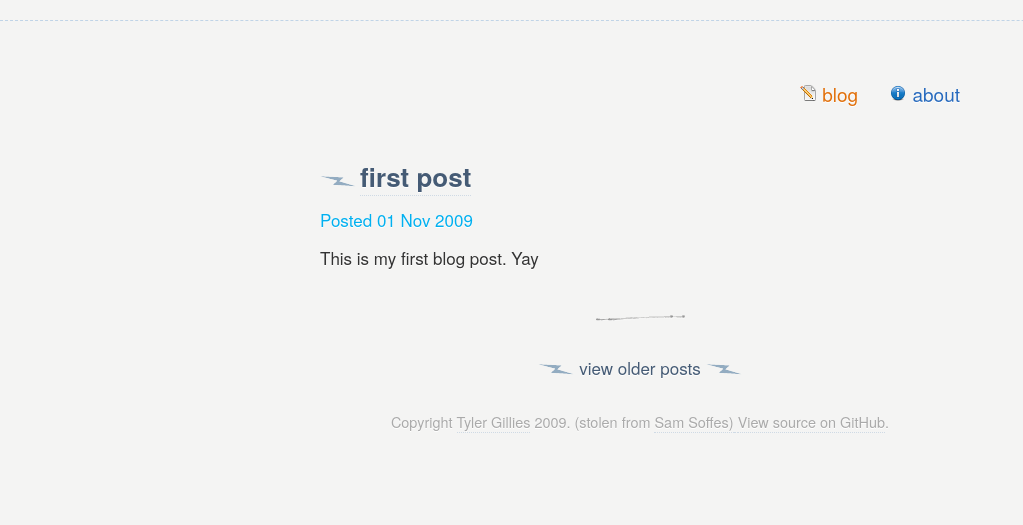
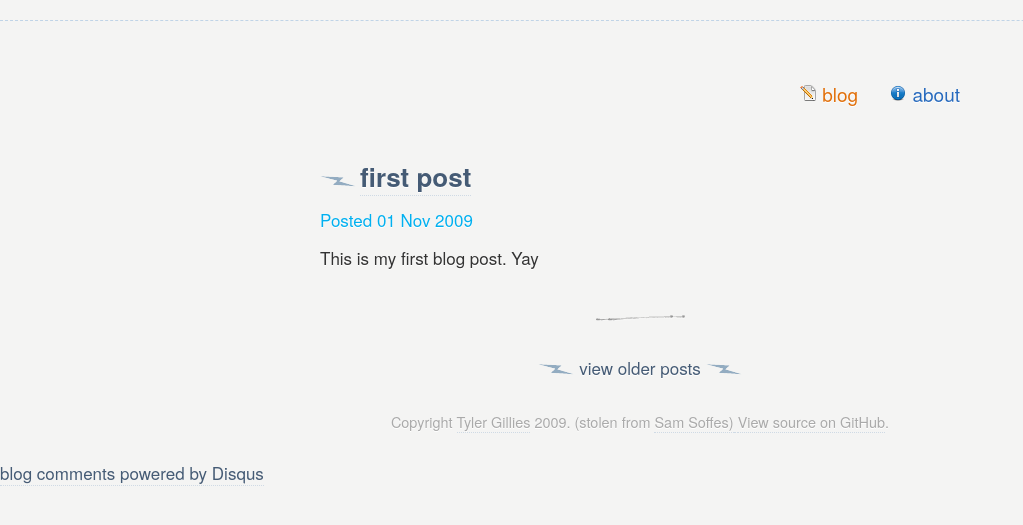
Before and after one commit to hackervera/tjgillies.github.com, a Jekyll site: the page built from index.html, in a window 1280 px wide. Shown: the top 525 px of the page, without its empty margins (0-1023 px from the left). Built offline with Jekyll 4.4.1, drawn with Linux system fonts in a browser that asks for light colours; Markdown is read by kramdown in place of the engine named in the settings; comment, search, counter and statistics services are not loaded; some of the changed lines change nothing that is shown.

Commit message:
testing disqus

```diff
--- a/_layouts/default.html
+++ b/_layouts/default.html
@@ -29,5 +29,20 @@
       </p>
     </div>
     <script src="/javascripts/iphone.js" type="text/javascript"></script>
+	<div id="disqus_thread"></div><script type="text/javascript" src="http://disqus.com/forums/tylersgitblog/embed.js"></script><noscript><a href="http://disqus.com/forums/tylersgitblog/?url=ref">View the discussion thread.</a></noscript><a href="http://disqus.com" class="dsq-brlink">blog comments powered by <span class="logo-disqus">Disqus</span></a>
+	<script type="text/javascript">
+	//<![CDATA[
+	(function() {
+		var links = document.getElementsByTagName('a');
+		var query = '?';
+		for(var i = 0; i < links.length; i++) {
+		if(links[i].href.indexOf('#disqus_thread') >= 0) {
+			query += 'url' + i + '=' + encodeURIComponent(links[i].href) + '&';
+		}
+		}
+		document.write('<script charset="utf-8" type="text/javascript" src="http://disqus.com/forums/tylersgitblog/get_num_replies.js' + query + '"></' + 'script>');
+	})();
+	//]]>
+	</script>
   </body>
 </html>
```
